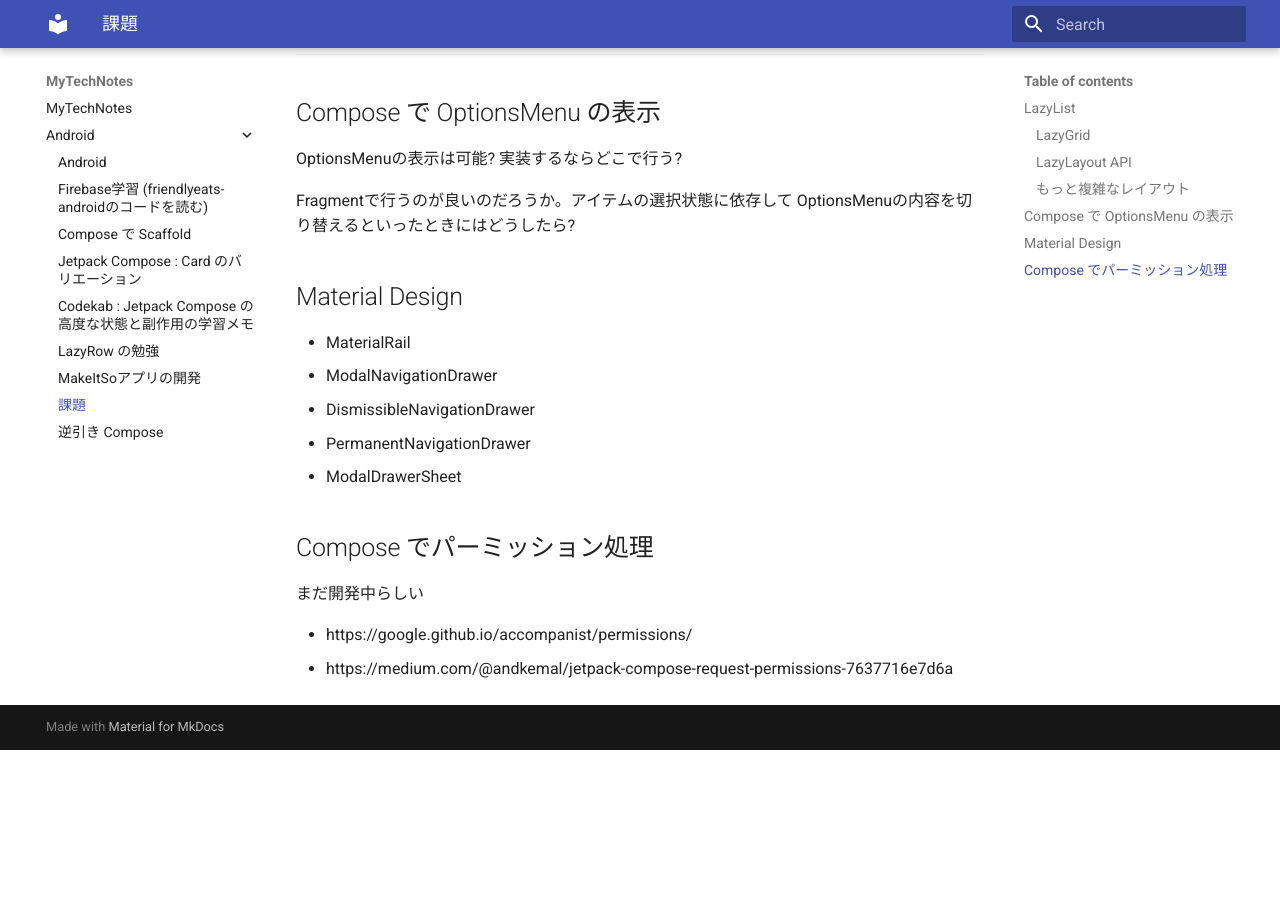
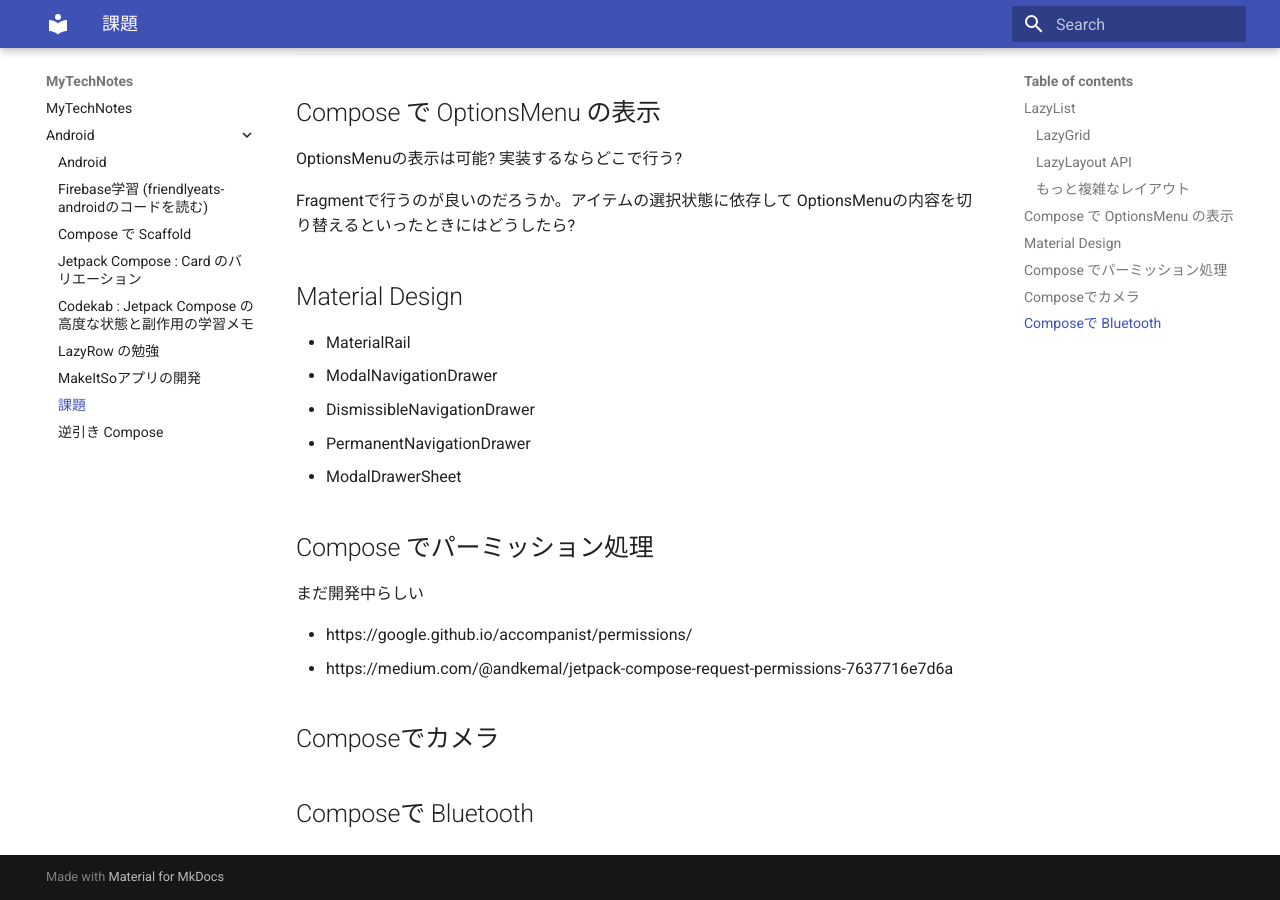
Before and after one commit to Nunocky/mytechnote, an MkDocs documentation site: the page built from docs/android/課題.md, in a window 1280 px wide and 900 px high, scrolled down 730 px. Built offline with MkDocs 1.6.1 and Material for MkDocs 9.7.7, drawn with Linux system fonts in a browser that asks for light colours; before the commit the page ends 1480 px from its top, so only the background shows below that.

Commit message:
課題追加

```diff
--- a/docs/android/課題.md
+++ b/docs/android/課題.md
@@ -45,3 +45,7 @@ Fragmentで行うのが良いのだろうか。アイテムの選択状態に依
 
 - https://google.github.io/accompanist/permissions/
 - https://medium.com/@andkemal/jetpack-compose-request-permissions-7637716e7d6a
+
+## Composeでカメラ
+
+## Composeで Bluetooth
```
